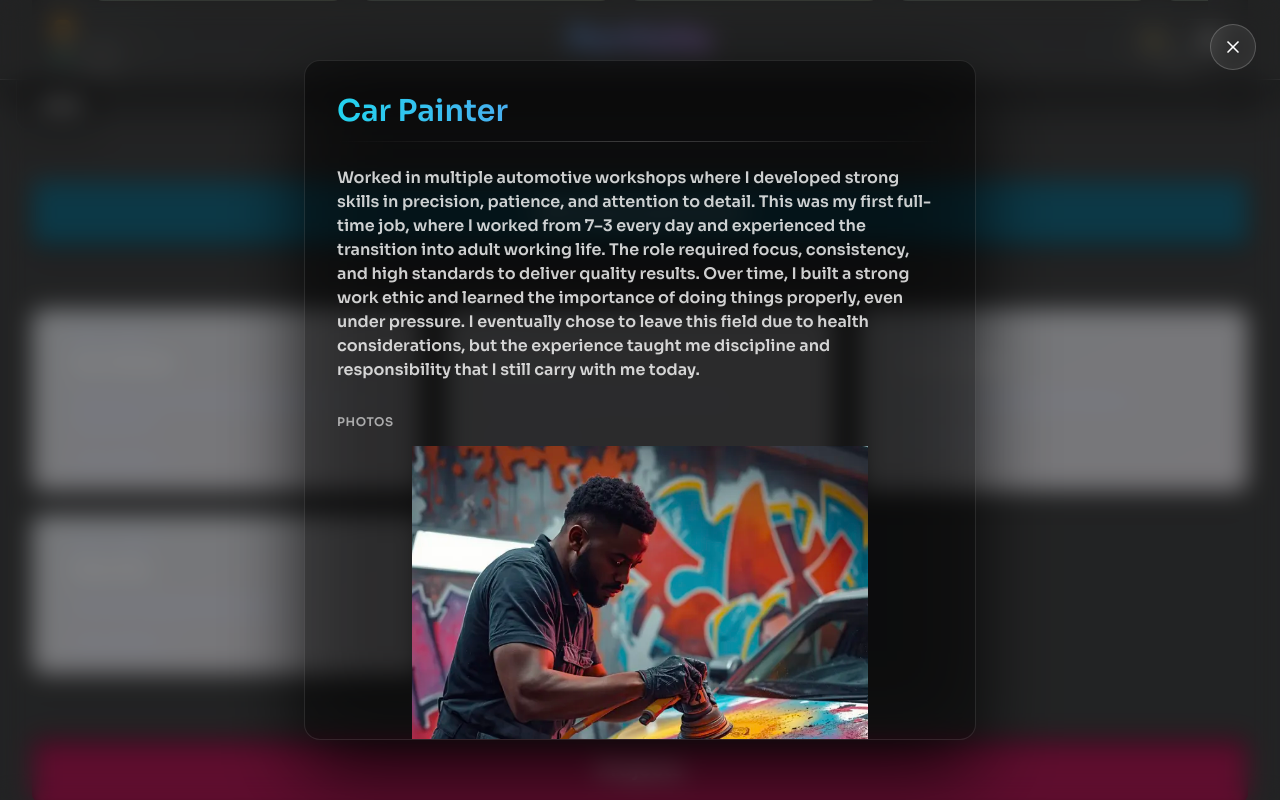
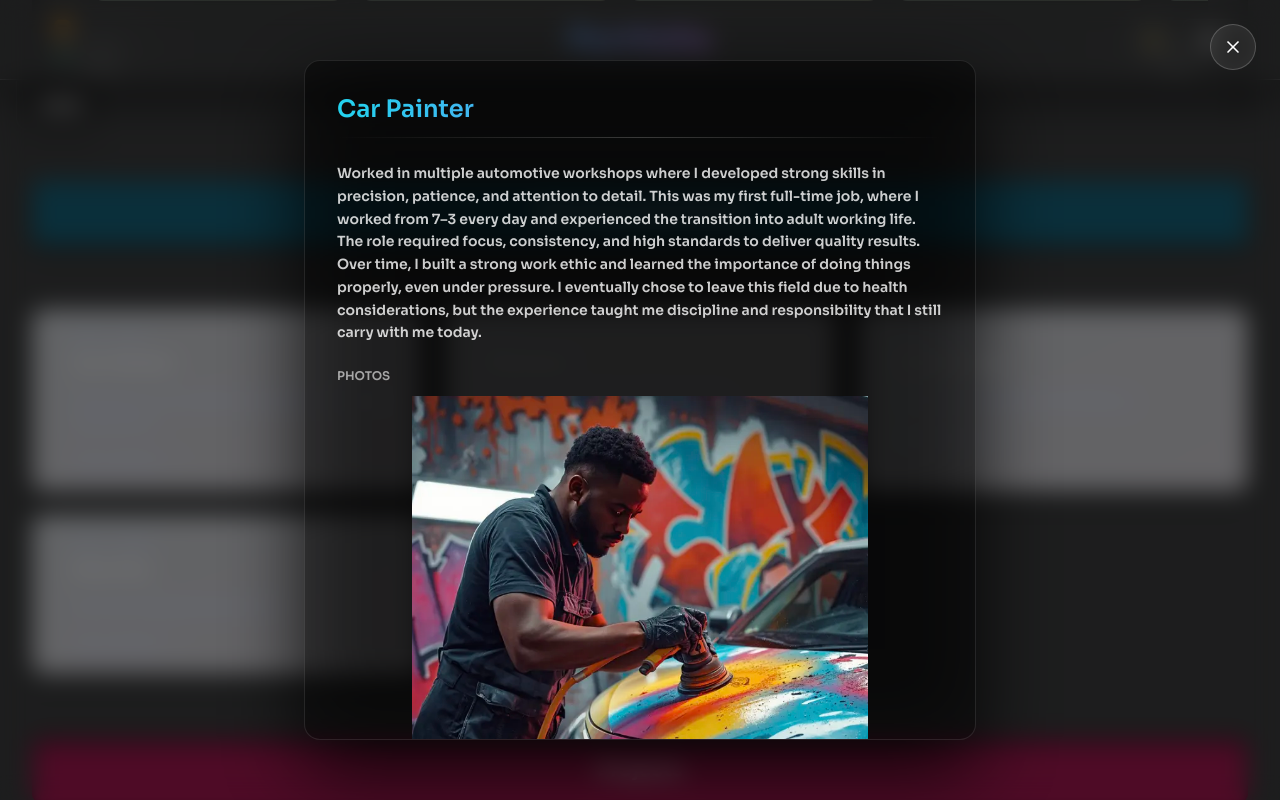
Before and after one commit to chamL/lamincham-portfolio, a Next.js app: page / in a window 1280 px wide. Both pictures are taken after a click on the button 226 px from the left and 3375 px from the top of the page. Shown: the part 2975-3775 px from the top of the page. Built offline with nearby package versions, Linux system fonts and the light colour scheme.

Commit message:
scroll fix

```diff
--- a/app/components/portfolio/components/sections/exams/ExamModal.tsx
+++ b/app/components/portfolio/components/sections/exams/ExamModal.tsx
@@ -1,7 +1,7 @@
 "use client";
 
-import { X } from "lucide-react";
 import { useState } from "react";
+import Modal from "../../ui/Modal";
 import VideoModal from "./VideoModal";
 import ImageSlider from "../../ui/ImageSlider";
 
@@ -14,84 +14,39 @@ type Props = {
   onClose: () => void;
 };
 
-function ExamModal({ title, fullBio, tech, images, video, onClose }: Props) {
+export default function ExamModal({
+  title,
+  fullBio,
+  tech,
+  images,
+  video,
+  onClose,
+}: Props) {
   const [showVideo, setShowVideo] = useState(false);
 
   return (
-    <div
-      onClick={onClose}
-      className="
-        fixed inset-0 z-50
-        flex items-center justify-center
-
-        bg-black/60 backdrop-blur-sm
-      "
-    >
-      {/* CLOSE BUTTON */}
-      <button
-        onClick={onClose}
-        className="
-          fixed top-6 right-6 z-[60]
-
-          p-3 rounded-full
-          bg-black/50 backdrop-blur-md
-          border border-white/20
-
-          hover:bg-red-500/80 hover:scale-110
-          transition-all duration-300
-        "
-      >
-        <X className="text-white" size={20} />
-      </button>
-
-      {/* CONTENT */}
-      <div
-        onClick={(e) => e.stopPropagation()}
-        className="
-          relative
-          w-full max-w-2xl max-h-[90vh]
-
-          bg-glass-soft backdrop-blur-2xl
-          border border-white/10
-          rounded-xl
-
-          shadow-[0_20px_60px_rgba(0,0,0,0.6)]
-
-          p-6
-          overflow-y-auto
-          space-y-6
-        "
-      >
+    <>
+      <Modal onClose={onClose}>
         {/* TITLE */}
-        <h2
-          className="
-            text-2xl font-bold
-
-            bg-gradient-to-r from-cyan-400 to-purple-500
-            bg-clip-text text-transparent
-          "
-        >
+        <h2 className="text-2xl font-bold bg-gradient-to-r from-cyan-400 to-purple-500 bg-clip-text text-transparent">
           {title}
         </h2>
 
-        {/* DESCRIPTION */}
+        {/* TEXT */}
         <p className="text-white/80 text-sm leading-relaxed">
           {fullBio}
         </p>
 
-        {/* VIDEO CTA */}
+        {/* VIDEO */}
         {video && (
           <button
             onClick={() => setShowVideo(true)}
             className="
-              w-full py-3
+              w-full py-3 mt-4
               rounded-lg
-
-              bg-gradient-to-r from-cyan-500 to-lime-700
+              bg-gradient-to-r from-cyan-500 to-purple-500
               text-white font-semibold
-
-              hover:opacity-90
-              transition
+              hover:opacity-90 transition
             "
           >
             ▶ Watch Demo
@@ -100,14 +55,14 @@ function ExamModal({ title, fullBio, tech, images, video, onClose }: Props) {
 
         {/* IMAGES */}
         {images && images.length > 0 && (
-          <div className="space-y-3">
+          <div className="space-y-3 mt-6">
             <h4 className="text-white/70 text-sm">Preview</h4>
             <ImageSlider images={images} />
           </div>
         )}
 
         {/* TECH */}
-        <div className="space-y-3">
+        <div className="space-y-3 mt-6">
           <h4 className="text-white/70 text-sm">Technologies</h4>
 
           <div className="flex flex-wrap gap-2">
@@ -116,10 +71,8 @@ function ExamModal({ title, fullBio, tech, images, video, onClose }: Props) {
                 key={i}
                 className="
                   px-3 py-1 text-xs
-
                   bg-white/10 border border-white/10
                   rounded-full
-
                   text-blue-300
                 "
               >
@@ -128,14 +81,12 @@ function ExamModal({ title, fullBio, tech, images, video, onClose }: Props) {
             ))}
           </div>
         </div>
+      </Modal>
 
-        {/* VIDEO MODAL */}
-        {showVideo && video && (
-          <VideoModal video={video} onClose={() => setShowVideo(false)} />
-        )}
-      </div>
-    </div>
+      {/* VIDEO MODAL */}
+      {showVideo && video && (
+        <VideoModal video={video} onClose={() => setShowVideo(false)} />
+      )}
+    </>
   );
 }
-
-export default ExamModal;
--- a/app/components/portfolio/components/sections/exams/VideoModal.tsx
+++ b/app/components/portfolio/components/sections/exams/VideoModal.tsx
@@ -12,7 +12,7 @@ function VideoModal({ video, onClose }: Props) {
     <div
       onClick={onClose}
       className="
-                fixed inset-0 z-[999]
+                fixed inset-0 z-50
                 flex items-center justify-center
 
                 bg-black/100 backdrop-blur-sm
--- a/app/components/portfolio/components/sections/experience/ExperienceModal.tsx
+++ b/app/components/portfolio/components/sections/experience/ExperienceModal.tsx
@@ -1,6 +1,6 @@
 "use client";
 
-import { X } from "lucide-react";
+import Modal from "../../ui/Modal";
 import ImageSlider from "../../ui/ImageSlider";
 
 type Props = {
@@ -10,109 +10,35 @@ type Props = {
   onClose: () => void;
 };
 
-function ExperienceModal({ title, fullBio, images = [], onClose }: Props) {
+export default function ExperienceModal({
+  title,
+  fullBio,
+  images = [],
+  onClose,
+}: Props) {
   return (
-    <div
-      onClick={onClose}
-      className="
-                fixed inset-0 z-50
-
-                flex items-center justify-center
-
-                bg-black/40 backdrop-blur-md
-                p-4 md:p-8
-
-                animate-in fade-in duration-300
-            "
-    >
-      {/* CLOSE BUTTON (GLOBAL) */}
-      <button
-        onClick={onClose}
-        className="
-                    fixed top-6 right-6 z-[60]
-
-                    p-3 rounded-full
-
-                    bg-white/10 backdrop-blur-md
-                    border border-white/20
-
-                    hover:bg-red-500/80
-                    hover:scale-110
-
-                    transition-all duration-300
-                "
-      >
-        <X className="text-white" size={20} />
-      </button>
-
-      {/* CONTENT */}
-      <div
-        onClick={(e) => e.stopPropagation()}
-        className="
-                    relative
-                    w-full max-w-2xl
-
-                    max-h-[85vh]
-
-                    bg-black/40 backdrop-blur-2xl
-                    border border-white/10
-                    rounded-2xl
-
-                    shadow-[0_30px_80px_rgba(0,0,0,0.8)]
-
-                    p-6 md:p-8
-
-                    overflow-y-auto
-
-                    animate-in zoom-in-95 fade-in duration-300
-                "
-      >
+    <Modal onClose={onClose}>
       {/* HEADER */}
       <div className="mb-6">
-          <h2
-            className="
-                        text-2xl md:text-3xl font-bold
-
-                        bg-gradient-to-r from-cyan-400 to-purple-500
-                        bg-clip-text text-transparent
-                    "
-          >
+        <h2 className="text-2xl font-bold bg-gradient-to-r from-cyan-400 to-purple-500 bg-clip-text text-transparent">
           {title}
         </h2>
 
-          {/* subtle divider */}
-          <div
-            className="
-                        mt-3 h-[1px] w-full
-                        bg-gradient-to-r from-transparent via-white/20 to-transparent
-                    "
-          />
+        <div className="mt-3 h-[1px] w-full bg-gradient-to-r from-transparent via-white/20 to-transparent" />
       </div>
 
       {/* TEXT */}
-        <p
-          className="
-                    text-white/80 text-sm md:text-base
-                    leading-relaxed
-                    mb-8
-                "
-        >
+      <p className="text-white/80 text-sm leading-relaxed mb-6">
         {fullBio}
       </p>
 
       {/* IMAGES */}
       {images.length > 0 && (
-          <div className="space-y-4">
-            <h4 className="text-white/60 text-xs uppercase tracking-wider">
-              Photos
-            </h4>
-
+        <div className="space-y-3">
+          <h4 className="text-white/60 text-xs uppercase">Photos</h4>
           <ImageSlider images={images} />
         </div>
       )}
-      </div>
-    </div>
+    </Modal>
   );
 }
-
-export default ExperienceModal;
--- a/app/components/portfolio/components/ui/CardSlider.tsx
+++ b/app/components/portfolio/components/ui/CardSlider.tsx
@@ -44,7 +44,7 @@ function CardSlider<T>({ items, renderItem }: Props<T>) {
     <div className="max-w-6xl mx-auto">
 
       {/* SLIDER */}
-      <div className="overflow-visible">
+      <div className="overflow-visible ">
         <div
           ref={containerRef}
           className={`
@@ -52,7 +52,6 @@ function CardSlider<T>({ items, renderItem }: Props<T>) {
             overflow-x-auto
             scroll-smooth p-5
             snap-x snap-mandatory
-
             transition-transform duration-150 ease-out
             ${nudge === "left" ? "-translate-x-2" : ""}
             ${nudge === "right" ? "translate-x-2" : ""}
--- /dev/null
+++ b/app/components/portfolio/components/ui/Modal.tsx
@@ -0,0 +1,67 @@
+"use client";
+
+import { X } from "lucide-react";
+
+type Props = {
+    children: React.ReactNode;
+    onClose: () => void;
+};
+
+export default function BaseModal({ children, onClose }: Props) {
+    return (
+        <div
+            onClick={onClose}
+            className="
+        fixed inset-0 z-50
+        flex items-center justify-center
+
+        bg-black/50 backdrop-blur-md
+        p-4 md:p-8
+
+        animate-in fade-in duration-300
+      "
+        >
+            {/* CLOSE BUTTON */}
+            <button
+                onClick={onClose}
+                className="
+          fixed top-6 right-6 z-[60]
+
+          p-3 rounded-full
+          bg-white/10 backdrop-blur-md
+          border border-white/20
+
+          hover:bg-red-500/80
+          hover:scale-110
+
+          transition-all duration-300
+        "
+            >
+                <X className="text-white" size={20} />
+            </button>
+
+            {/* CONTENT WRAPPER */}
+            <div
+                onClick={(e) => e.stopPropagation()}
+                className="
+          relative
+          w-full max-w-2xl
+          max-h-[85vh]
+
+          bg-black/40 backdrop-blur-2xl
+          border border-white/10
+          rounded-2xl
+
+          shadow-[0_30px_80px_rgba(0,0,0,0.8)]
+
+          p-6 md:p-8
+          overflow-y-auto
+
+          animate-in zoom-in-95 fade-in duration-300
+        "
+            >
+                {children}
+            </div>
+        </div>
+    );
+}
--- a/app/globals.css
+++ b/app/globals.css
@@ -72,3 +72,20 @@ html {
     --shadow-hover: 0 15px 50px rgba(0,0,0,0.7);
 
 }
+/* SCROLLBAR STYLE */
+::-webkit-scrollbar {
+  height: 6px;
+}
+
+::-webkit-scrollbar-track {
+  background: transparent;
+}
+
+::-webkit-scrollbar-thumb {
+  background: rgba(37, 44, 53, 0.4);
+  border-radius: 9999px;
+}
+
+::-webkit-scrollbar-thumb:hover {
+  background: rgba(42, 49, 59, 0.6);
+}
```
Lines whose indentation alone changed are shown as unchanged.
